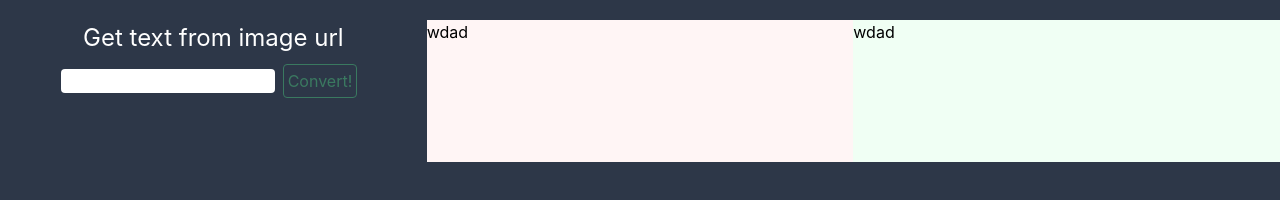
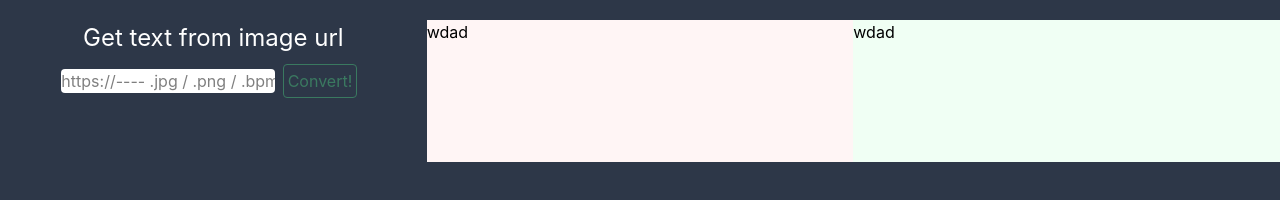
Before and after one commit to jtrcarlos/utilities-page, a website: page index.html in a window 1280 px wide. Drawn offline with Linux system fonts and the light colour scheme.

Commit message:
input format placeholder

```diff
--- a/index.html
+++ b/index.html
@@ -21,7 +21,8 @@
                     url
                 </h1>
                 <div class="flex justify-center items-center">
-                    <input type="text" class="w-1/2 h-6 center rounded" id="imgTextInput" onkeyup="validateInput()">
+                    <input type="text" class="w-1/2 h-6 center rounded" id="imgTextInput" onkeyup="validateInput()"
+                        placeholder="https://---- .jpg / .png / .bpm / .bpm">
                     <button id="convertButton" type="button"
                         class="p-1 mx-2 relative rounded text-green-500 bg-transparent hover:bg-green-500 hover:text-white border border-green-500 focus:outline-none"
                         onclick="imgTextConvert()">Convert!</button>
```
